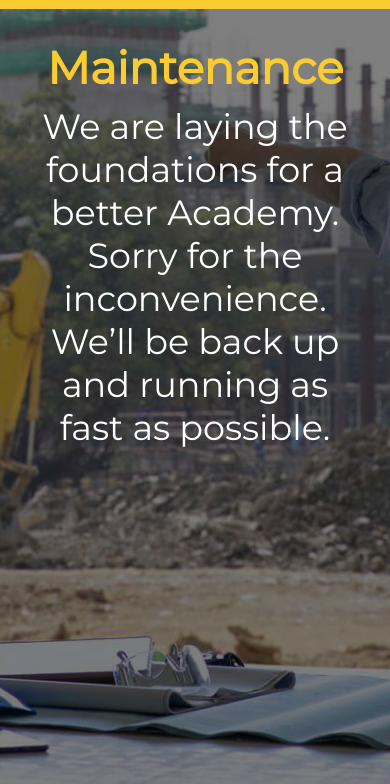
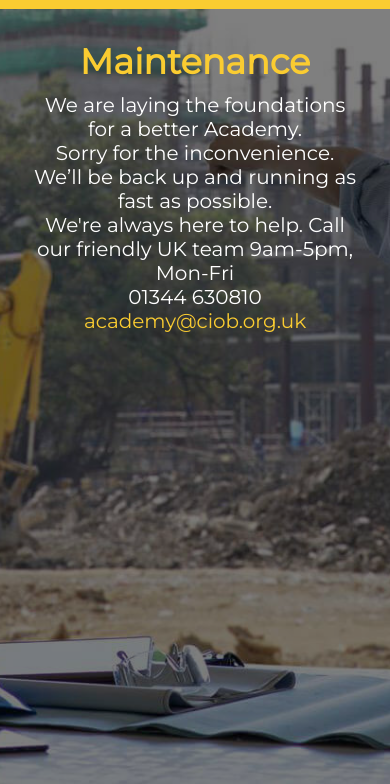
Before and after one commit to teamdeeson/ciobacademy, a plain HTML site: page index.html in a window 390 px wide. Shown: the part 60-844 px from the top of the page. Drawn offline with Linux system fonts and the light colour scheme.

Commit message:
new text

```diff
--- a/css/style.css
+++ b/css/style.css
@@ -8,8 +8,37 @@
     min-height: 100vh;
 }
 
-@media only screen and (min-width: 600px) {
+@media only screen and (min-width: 768px) {
     .home-learn-it .hli-content {
         margin: 200px auto 0;
     }
 }
+
+
+@media only screen and (min-width: 1200px) {
+
+}
+
+
+@media only screen and (min-width: 992px) {
+
+}
+
+@media only screen and (max-width: 700px) {
+    .home-learn-it .hli-content h1{
+        font-size: 50px;
+    }
+    .home-learn-it .hli-content h2{
+        font-size: 30px;
+    }
+}
+
+
+@media only screen and (max-width: 500px) {
+    .home-learn-it .hli-content h1{
+        font-size: 35px;
+    }
+    .home-learn-it .hli-content h2{
+        font-size: 20px;
+    }
+}
--- a/index.html
+++ b/index.html
@@ -47,7 +47,10 @@
                         <div class="hli-content">
                             <h1>Maintenance</h1>
                             <h2>We are laying the foundations for a better Academy.<br>
-                                Sorry for the inconvenience. We’ll be back up and running as fast as possible.
+                                Sorry for the inconvenience. We’ll be back up and running as fast as possible.<br>
+                                We're always here to help. Call our friendly UK team 9am-5pm, Mon-Fri<br>
+                                01344 630810<br>
+                                <a href="mailto:academy@ciob.org.uk" target="_top">academy@ciob.org.uk</a>
                             </h2>
                         </div>
                     </div>
```
